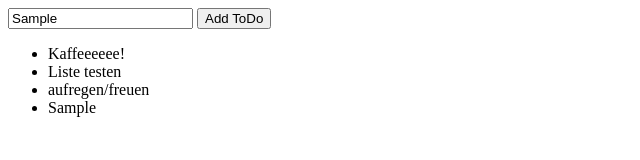
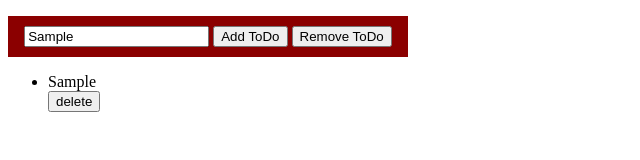
Before and after one commit to Rawrey/hello-world, a plain HTML site: page index.html in a window 1280 px wide. Both pictures are taken after typing "Sample" into the empty fields and a click on the button "Add ToDo". Shown: the whole page, without its empty margins (0-640 px from the left). Drawn offline with Linux system fonts and the light colour scheme.

Commit message:
Added delete button for new list elements. (not functional yet.)

```diff
--- /dev/null
+++ b/css/index.css
@@ -0,0 +1,7 @@
+.head{
+    text-align: center;
+    width: 400px;
+    padding-top: 10px;
+    padding-bottom: 10px;
+    background-color: darkred;
+}
--- a/index.html
+++ b/index.html
@@ -8,13 +8,14 @@
         </script>
     </head>
     <body>
-        <input type="text" id="todoinput">
+        <p class="head">
+        <input type="text" id="todoinput" placeholder="your text...">
         <button id="addtodo" onclick="newElement()">Add ToDo</button>
-
+        <button id="remove" onclick="removeElement()"> Remove ToDo</button>
+        </p>
         <ul id="list">
-            <li>Kaffeeeeee!</li>
-            <li>Liste testen</li>
-            <li>aufregen/freuen</li>
+                <! entrys are made via new entry @ todos.js !>
         </ul>
+        <link rel="stylesheet" href="css/index.css">
     </body>
 </html>
--- a/src/index.js
+++ /dev/null
@@ -1 +0,0 @@
-console.log('Hello World');
--- a/src/todos.js
+++ b/src/todos.js
@@ -7,9 +7,23 @@
 
         li.appendChild(add);
             if (input === '') {
-                alert('Bitte etwas eingeben.');
+                alert('You need to write something.');
             }
             else {
             document.getElementById('list').appendChild(li);
             }
+
+            var button = document.createElement('button');
+            var text = document.createTextNode('delete');
+            button.appendChild(text);
+            document.getElementById('list').appendChild(button);
+
     }
+
+// Delete entrys
+
+        function removeElement(){
+            var all = document.getElementById('list');
+
+            document.getElementById('list').remove(all);
+        }
```
